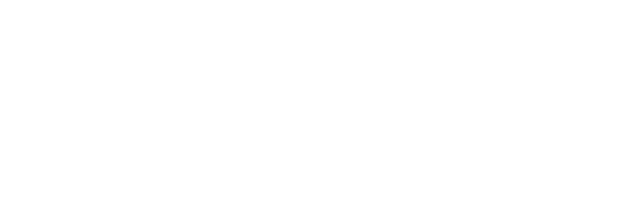
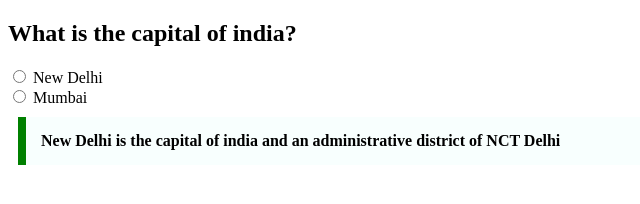
Before and after one commit to acciojob/trivia-FrOz3nFir3, a website: page main.html in a window 1280 px wide. Shown: the whole page, without its empty margins (0-640 px from the left). Drawn offline with Linux system fonts and the light colour scheme.

Commit message:
adding blockquote with basic css

```diff
--- a/main.html
+++ b/main.html
@@ -8,6 +8,24 @@
 
 <body>
 	<!-- the entire body must be written by student -->
+	<h2>What is the capital of india?</h2>
+	<div>
+		<label for="new-delhi">
+			<input type="radio" name="capital" id="new-delhi" value="New Delhi">
+			New Delhi
+		</label>
+	</div>
+
+	<div>
+		<label for="mumbai">
+			<input type="radio"name="capital" id="mumbai" value="Mumbai">
+			Mumbai
+		</label>
+	</div>
+
+	<blockquote cite="https://en.wikipedia.org/wiki/New_Delhi">
+		New Delhi is the capital of india and an administrative district of NCT Delhi
+	</blockquote>
     <script type="text/javascript" src="./script.js">
 </script>
 
--- a/styles.css
+++ b/styles.css
@@ -1,2 +1,9 @@
-
 /* Your CSS Code here. */
+blockquote{
+    max-width: 600px;
+    margin: 10px;
+    padding: 15px;
+    border-left: 8px solid green;
+    background-color: #f8fffe;
+    font-weight: bold;
+}
```
